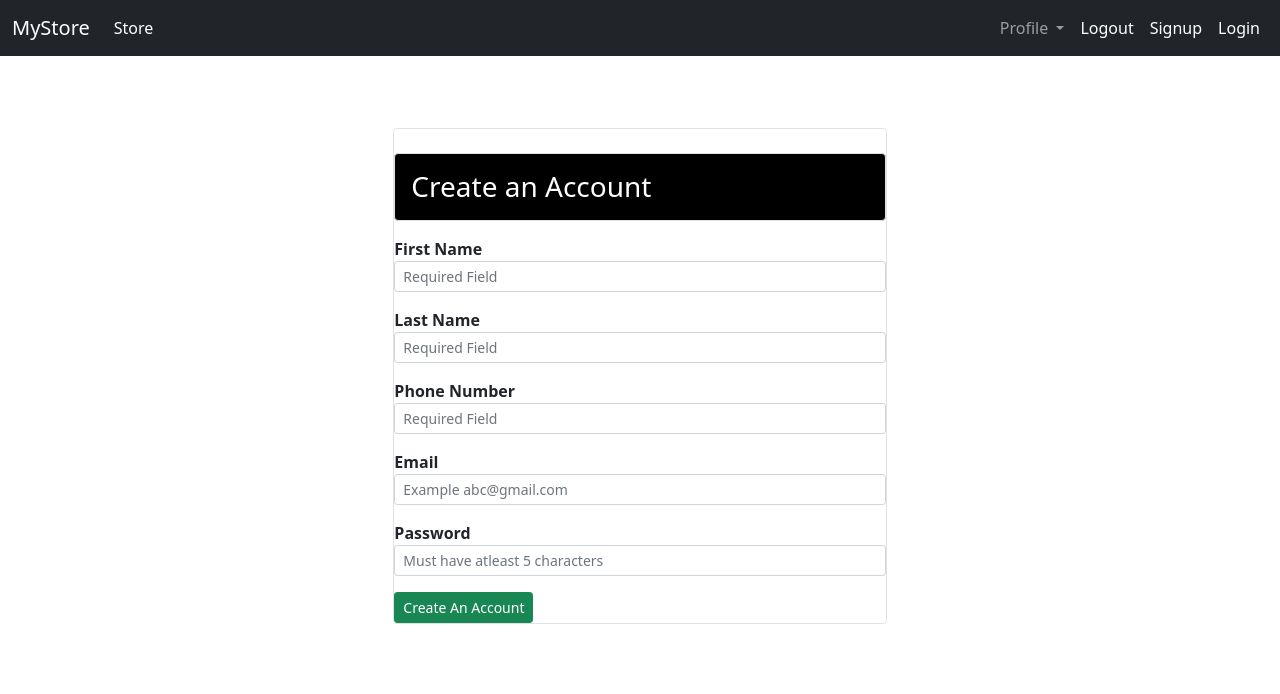
After one commit to shobhit1215/MyStore, a Django app: page /signup/ in a window 1280 px wide. The commit adds this page. Shown: the top 694 px of the page. Run offline with Django 3.2, Linux system fonts and the light colour scheme.

Commit message:
Created Customer model and Signup Page

```diff
--- a/store/admin.py
+++ b/store/admin.py
@@ -1,7 +1,7 @@
 from django.contrib import admin
 
 # Register your models here.
-from .models import Product,Category
+from .models import Product,Category,Customer
 
 
 class AdminProduct(admin.ModelAdmin):
@@ -10,6 +10,10 @@ class AdminProduct(admin.ModelAdmin):
 class AdminCategory(admin.ModelAdmin):
     list_display = ['id','name']
 
+class AdminCustomer(admin.ModelAdmin):
+    list_display = ['id','first_name','last_name','phone','email','password']
+
 
 admin.site.register(Product,AdminProduct)
 admin.site.register(Category,AdminCategory)
+admin.site.register(Customer,AdminCustomer)
--- a/store/templates/base.html
+++ b/store/templates/base.html
@@ -49,7 +49,7 @@
                         <a class="nav-link active" aria-current="page" href="#">Logout</a>
                     </li>
                     <li class="nav-item">
-                        <a class="nav-link active" aria-current="page" href="#">Signup</a>
+                        <a class="nav-link active" aria-current="page" href="signup/">Signup</a>
                     </li>
                     <li class="nav-item">
                         <a class="nav-link active" aria-current="page" href="#">Login</a>
--- /dev/null
+++ b/store/templates/signup.html
@@ -0,0 +1,52 @@
+{% extends 'base.html' %}
+
+{% block content %}
+<di class="container">
+    <div class="p-4 m-4">
+        <div class="col-lg-5 mx-auto border rounded pt-4">
+            <h3 class="alert alert-light border rounded " style="background-color: black;color: #fff;">Create an Account</h3>
+            <form action="" method="POST">
+                {% csrf_token %}
+
+                {% if error %}
+                <div class="alert alert-danger" role="alert">
+                  {{error}}
+                </div>
+                {%endif%}
+                <div class="form-group mb-3">
+                    <label for=""><strong>First Name</strong></label>
+                    <input type="text" name="firstname" id="" value="{{values.fname}}" class="form-control form-control-sm" placeholder="Required Field" >
+
+                </div>
+                <div class="form-group mb-3">
+                    <label for=""><strong>Last Name</strong></label>
+                    <input type="text" name="lastname" id="" value="{{values.lname}}" class="form-control form-control-sm" placeholder="Required Field">
+
+                </div>
+                <div class="form-group mb-3">
+                    <label for=""><strong>Phone Number</strong></label>
+                    <input type="text" name="phonenumber" id="" value="{{values.phone}}" class="form-control form-control-sm" placeholder="Required Field" >
+
+                </div>
+                <div class="form-group mb-3">
+                    <label for=""><strong>Email</strong></label>
+                    <input type="email" name="email" id="" value="{{values.email}}" class="form-control form-control-sm" placeholder="Example abc@gmail.com"
+                        aria-describedby="helpId">
+
+                </div>
+                <div class="form-group mb-3">
+                    <label for=""><strong>Password</strong></label>
+                    <input type="password" name="password" id="" class="form-control form-control-sm" placeholder="Must have atleast 5 characters"
+                        aria-describedby="helpId">
+
+                </div>
+                <div class="form-group">
+                    <input type="submit" class="btn btn-sm btn-success"value="Create An Account">
+                </div>
+
+            </form>
+
+        </div>
+    </div>
+</di>
+{% endblock %}
--- a/store/urls.py
+++ b/store/urls.py
@@ -1,8 +1,9 @@
 from django.contrib import admin
 from django.urls import path,include
-from .views import index
+from .views import index,signup
 
 urlpatterns = [
 
-    path('',index),
+    path('',index,name='homepage'),
+    path('signup/',signup),
 ]
--- a/store/views.py
+++ b/store/views.py
@@ -1,6 +1,6 @@
-from django.shortcuts import render
+from django.shortcuts import render,redirect
 from django.http import HttpResponse
-from .models import Product,Category
+from .models import Product,Category,Customer
 
 # Create your views here.
 
@@ -18,3 +18,57 @@ def index(request):
     data['categories']=categories
 
     return render(request,'index.html',data)
+
+def signup(request):
+    if request.method == 'GET':
+
+        return render(request,'signup.html')
+    else:
+        fname=request.POST.get('firstname')
+        lname=request.POST.get('lastname')
+        phone=request.POST.get('phonenumber')
+        email=request.POST.get('email')
+        password=request.POST.get('password')
+        #validation
+        value={
+            'fname':fname,
+            'lname':lname,
+            'phone':phone,
+            'email':email
+        }
+        error_mssg=None
+        customer = Customer(first_name=fname,last_name=lname,phone=phone,email=email,password=password)
+        if(not fname):
+            error_mssg="First Name Required !!"
+        elif len(fname)<2:
+            error_mssg="First Name must be 2 character long"
+        elif(not lname):
+            error_mssg="Last Name Reguired"
+        elif len(lname)<2:
+            error_mssg="Last Name must be 2 character Long"
+        elif(not phone):
+            error_mssg="Phone number required"
+        elif len(phone)<10:
+            error_mssg="Phone Number must be 10 char Long"
+        elif(not email):
+            error_mssg="Email Required"
+        elif email.find("@gmail.com")==-1:
+            error_mssg="Not a Valid Email"
+        elif len(email)<11:
+            error_mssg="Email must have 11 characters"
+        elif(not password):
+            error_mssg="Password Required"
+        elif len(password)<5:
+            error_mssg="Password must be 5 character long"
+        elif customer.isExist():
+            error_mssg = "Email already registered"
+
+        if not error_mssg:
+            customer.save()
+            return redirect('homepage')
+        else:
+            data={
+                'error':error_mssg,
+                'values':value
+            }
+            return render(request,'signup.html',data)
```
Also changed, not shown: store/models.py (+13 -0 lines), db.sqlite3, store/migrations/0005_customer.py (added).
